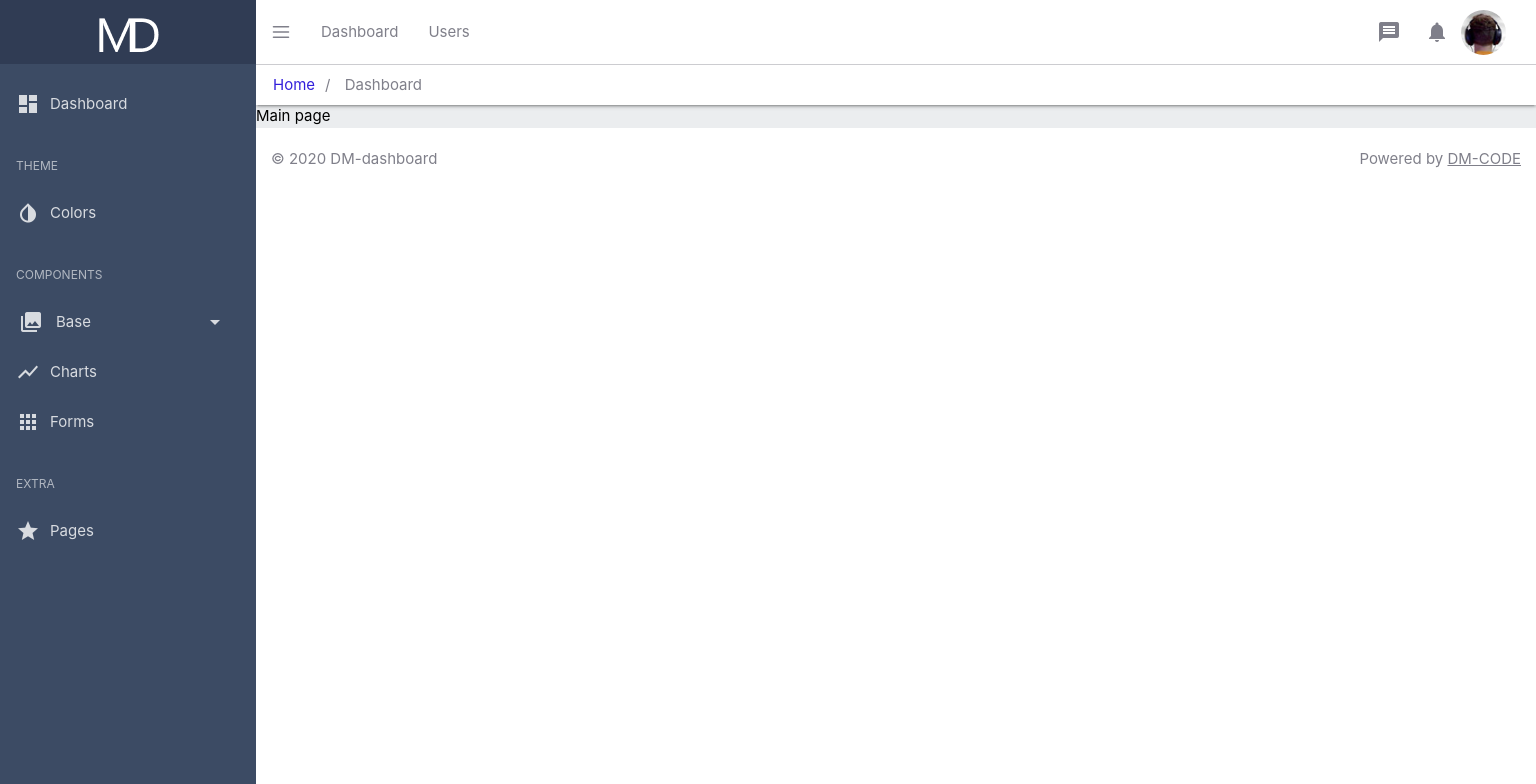
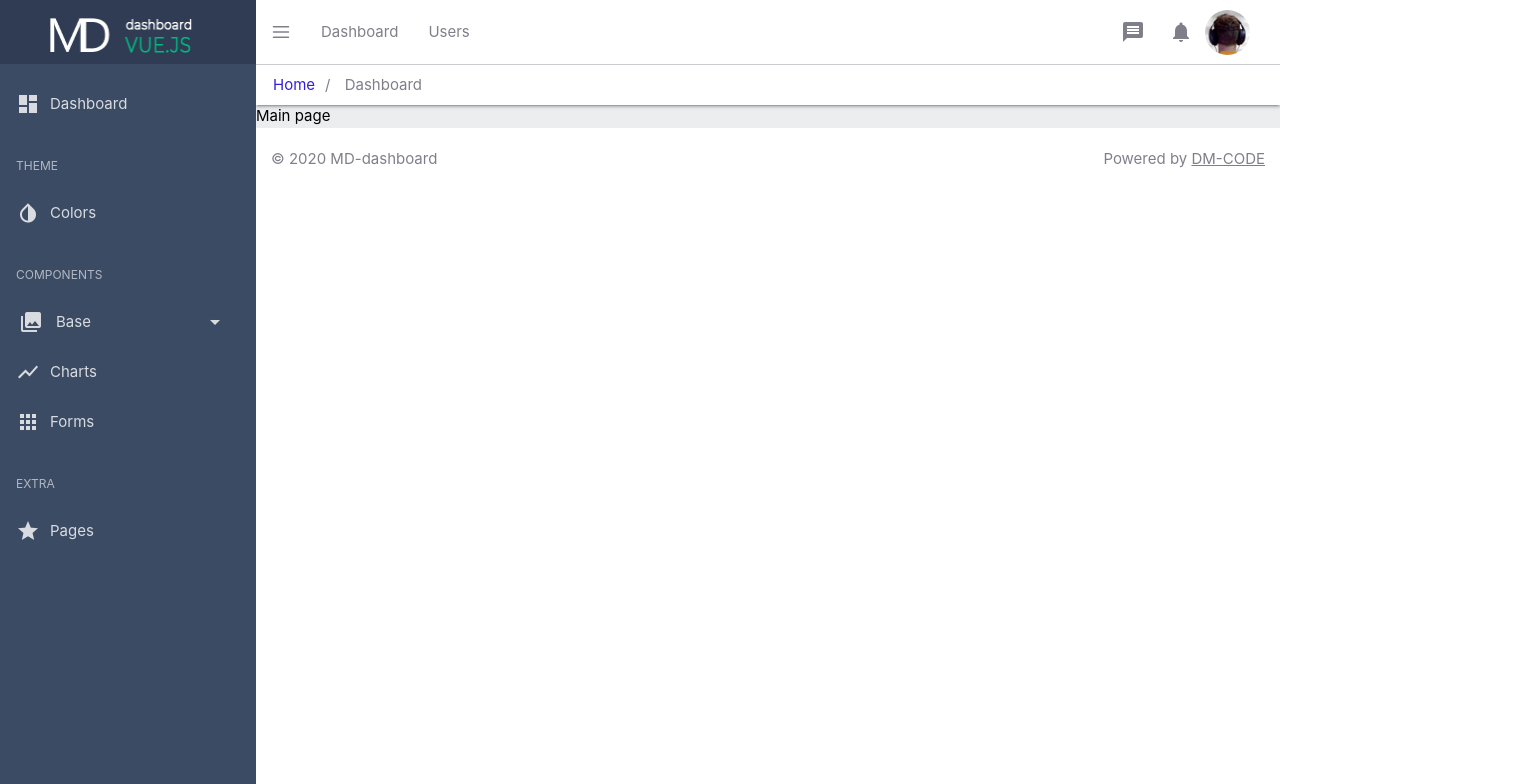
Before and after one commit to lotus34rus/vue-dashboard, a Vue app: page / in a window 1280 px wide. Shown: the top 784 px of the page, 1536 px wide, since content can reach past the window. Built offline with nearby package versions, Linux system fonts and the light colour scheme.

Commit message:
Change logo

```diff
--- a/src/App.vue
+++ b/src/App.vue
@@ -1,5 +1,5 @@
 <template>
-  <div id="app" class="">
+  <div id="app" class="flex">
     <Sidebar
      :menuIsOpen = menuIsOpen
     />
--- a/src/components/layout/Footer.vue
+++ b/src/components/layout/Footer.vue
@@ -1,6 +1,6 @@
 <template>
   <footer class="page-footer footer-copyright white">
-      © 2020 DM-dashboard
+      © 2020 MD-dashboard
       <span class="right">Powered by <a href="dm-code.ru">DM-CODE</a></span>
 
   </footer>
--- a/src/components/layout/Sidebar.vue
+++ b/src/components/layout/Sidebar.vue
@@ -1,7 +1,7 @@
 <template>
   <div class="sidebar" :class="{active: menuIsOpen}">
     <router-link to="/" class="sidebar__logo">
-      <img src="img/logo.png" alt />
+      <img src="img/md-dash.png" alt />
     </router-link>
     <ul>
       <li>
```
Also changed, not shown: public/img/md-dash.png (added).
